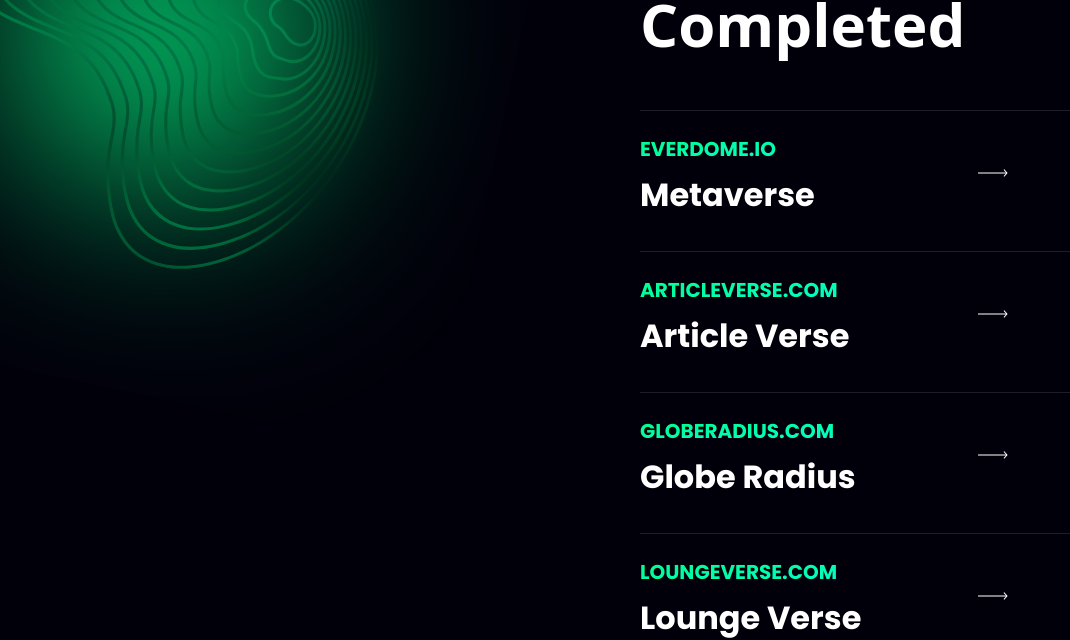
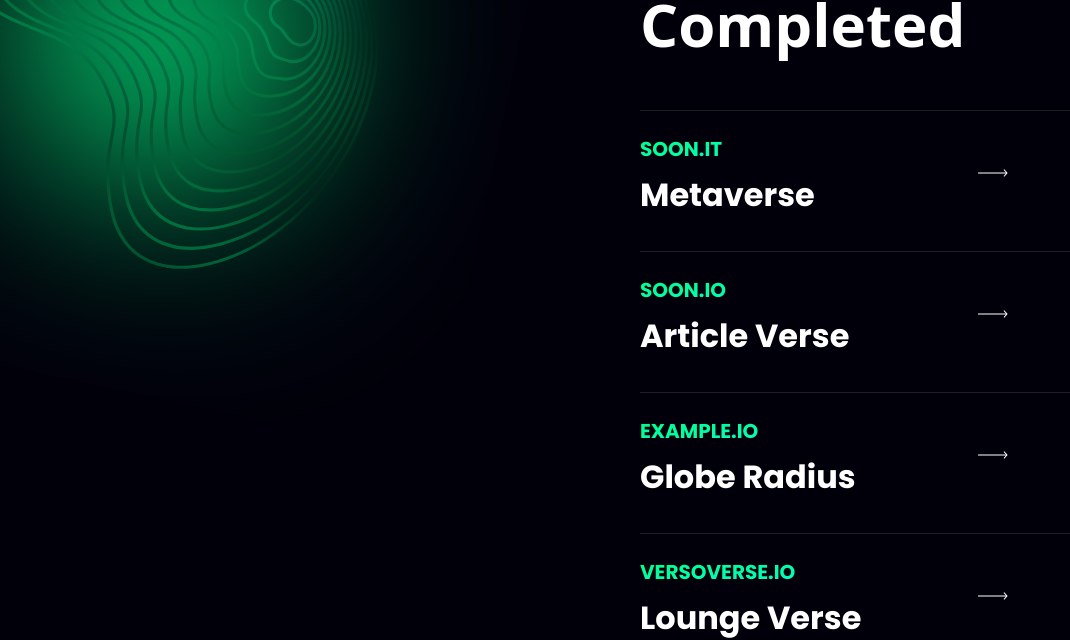
Before and after one commit to chainhouse-it/sc-frontend, a Next.js app: page / in a window 1280 px wide. Shown: the part 4180-4820 px from the top of the page, without its empty margins (0-1070 px from the left). Built offline with nearby package versions, Linux system fonts and the light colour scheme.

Commit message:
Update index.js

```diff
--- a/components/Home/experience/index.js
+++ b/components/Home/experience/index.js
@@ -5,19 +5,19 @@ import { useRouter } from 'next/router';
 
 const projects = [
 	{
-		companyName: 'everdome.io',
+		companyName: 'soon.it',
 		title: 'Metaverse',
 	},
 	{
-		companyName: 'articleverse.com',
+		companyName: 'soon.io',
 		title: 'Article Verse',
 	},
 	{
-		companyName: 'globeradius.com',
+		companyName: 'example.io',
 		title: 'Globe Radius',
 	},
 	{
-		companyName: 'loungeverse.com',
+		companyName: 'versoverse.io',
 		title: 'Lounge Verse',
 	},
 ];
```
